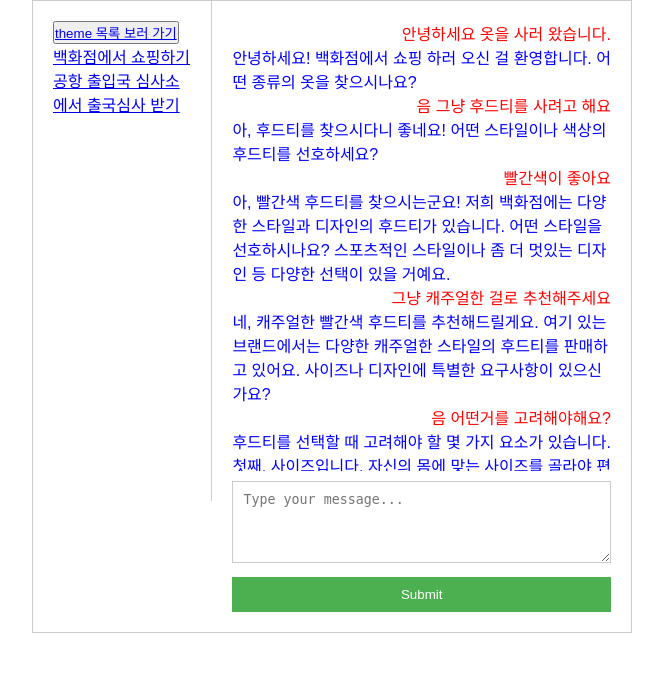
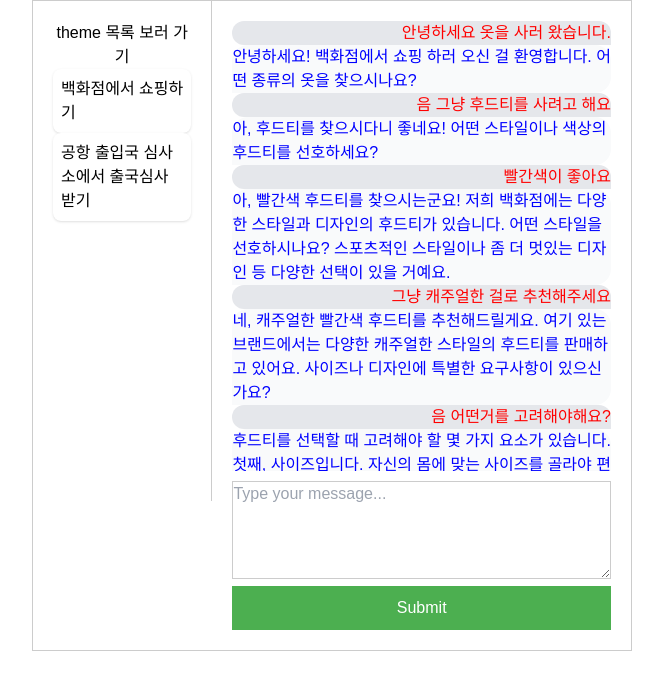
Before and after one commit to heeseopark/HelloHangul, a Django app: page /ktalk/init/14/ in a window 1280 px wide. Shown: the top 690 px of the page, without its empty margins (308-971 px from the left). Run offline with Django 4.2, Linux system fonts and the light colour scheme; data comes from the database, SQL or seed files in the repository; both versions use the stored data as it was after the commit; some libraries are stand-ins or nearby versions.

Commit message:
1218 commit

```diff
--- a/templates/ktalk/index.html
+++ b/templates/ktalk/index.html
@@ -5,6 +5,23 @@
     <meta name="viewport" content="width=device-width, initial-scale=1.0">
     <link rel="stylesheet" href="/static/ktalk/style.css">
     <title>Chatbot for Korean Language Learning</title>
+    <script src="https://cdn.tailwindcss.com"></script>
+    <style>
+        .chat-message {
+            max-width: 75%;
+            margin-bottom: 1rem;
+        }
+        .question {
+            justify-self-end;
+            background-color: #e5e7eb;
+            border-radius: 1rem 1rem 0 1rem;
+        }
+        .answer {
+            justify-self-start;
+            background-color: #f9fafb;
+            border-radius: 1rem 1rem 1rem 0;
+        }
+    </style>
 </head>
 <body>
     <div class="mobile-container">
@@ -15,7 +32,7 @@
             <!-- Theme List -->
             {% for theme in themelist %}
                 <!-- Each theme name is a link to its conversation page -->
-                <div class="theme-item">
+                <div class="theme-item p-2 bg-white rounded-lg shadow cursor-pointer">
                     <a href="{% url 'ktalk:index_with_theme' theme.id %}">{{ theme.name }}</a>
                 </div>
 
```
Also changed, not shown: templates/ktalk/new_index.html (added, +61 -0 lines), db.sqlite3.
